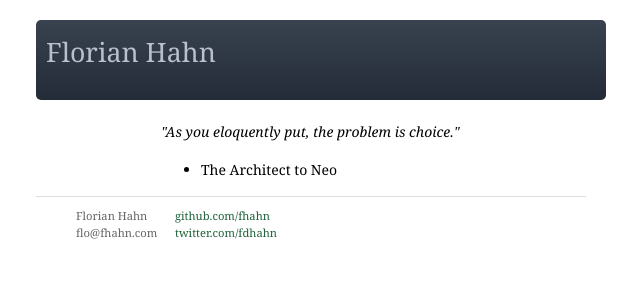
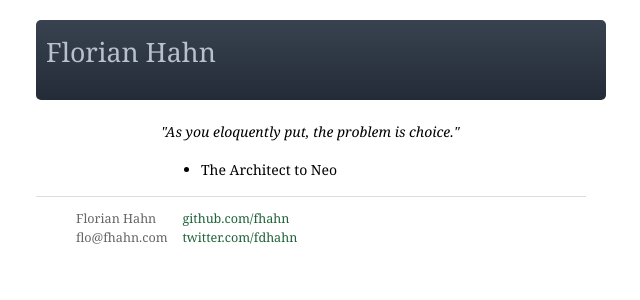
Before and after one commit to fhahn/fhahn.github.com, a Jekyll site: the page built from index.html, in a window 1280 px wide. Shown: the top 300 px of the page, without its empty margins (329-969 px from the left). Built offline with Jekyll 4.4.1, drawn with Linux system fonts in a browser that asks for light colours.

Commit message:
Make contact font bigger

```diff
--- a/assets/css/style.css
+++ b/assets/css/style.css
@@ -71,7 +71,7 @@ header {
 .contact{
   float: left;
   margin-right: -2em;
-  font-size: 0.8em;
+  font-size: 0.9em;
   color: #666666;
   line-height: 1.5em;
 }
```
